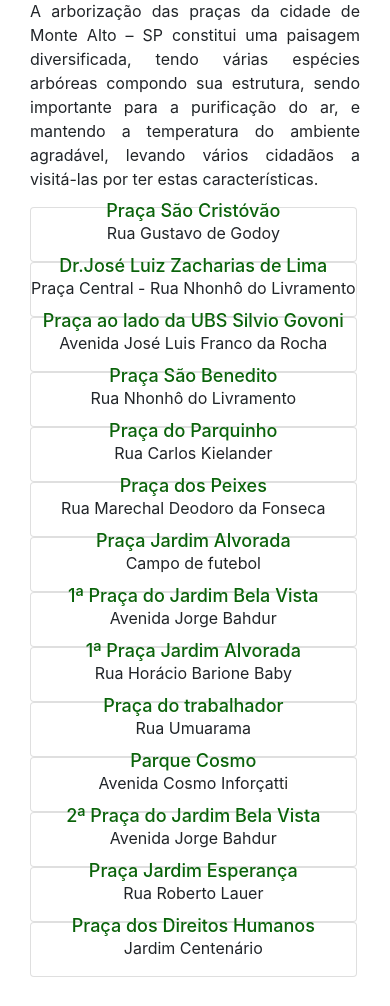
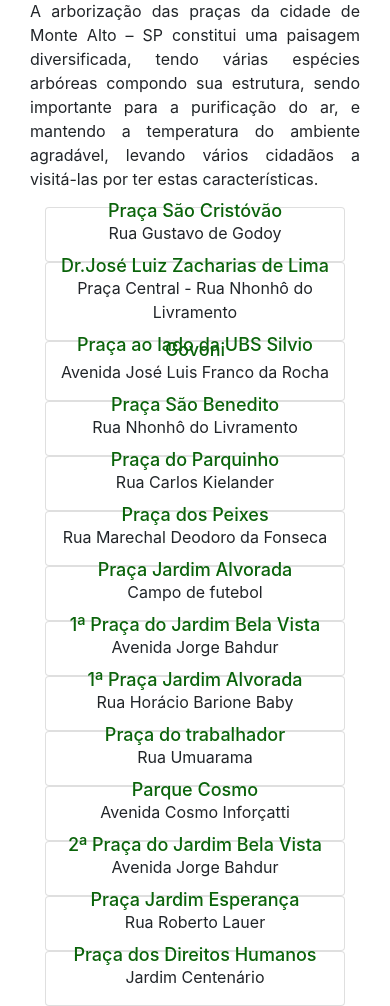
Before and after one commit to proj-int01/app_arborizacao, a Flask app: page / in a window 390 px wide. Shown: the part 1051-2057 px from the top of the page. Before the commit the page ends 2028 px from the top, so only its background shows below. Run offline with Flask 2, Linux system fonts and the light colour scheme; data comes from the database, SQL or seed files in the repository; some libraries are stand-ins or nearby versions.

Commit message:
teste mobile

```diff
--- a/app_arbo/templates/trees/index.html
+++ b/app_arbo/templates/trees/index.html
@@ -161,7 +161,7 @@
 <div class="container">
   <div class="row">
 
-      <div class="col-md-18">
+      <div class="col-md-12">
 
                 {% for praca in pracas %}
             <div class="card">
```
